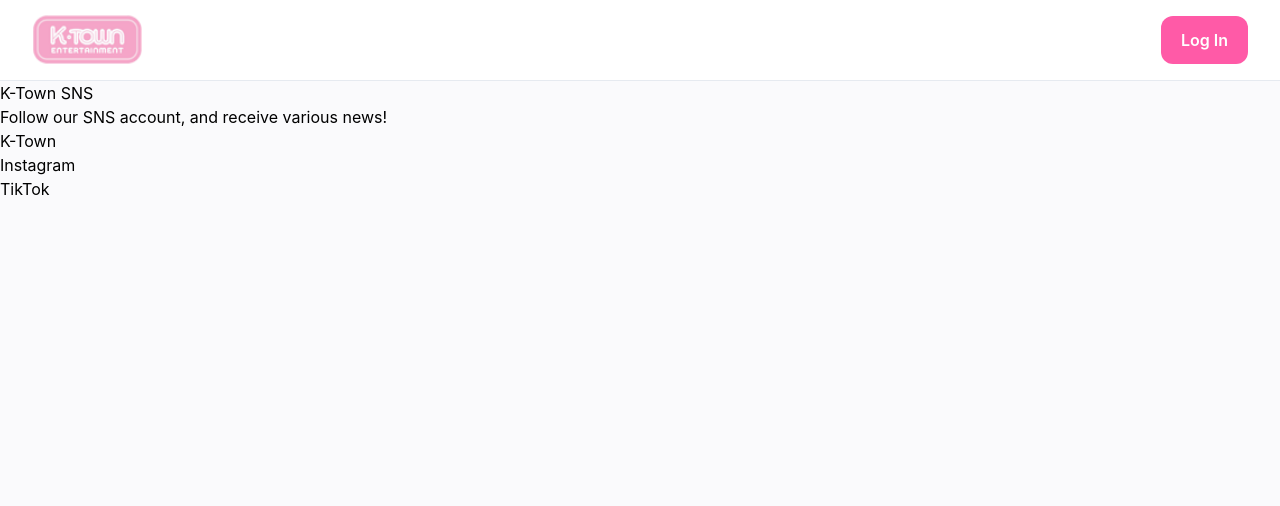
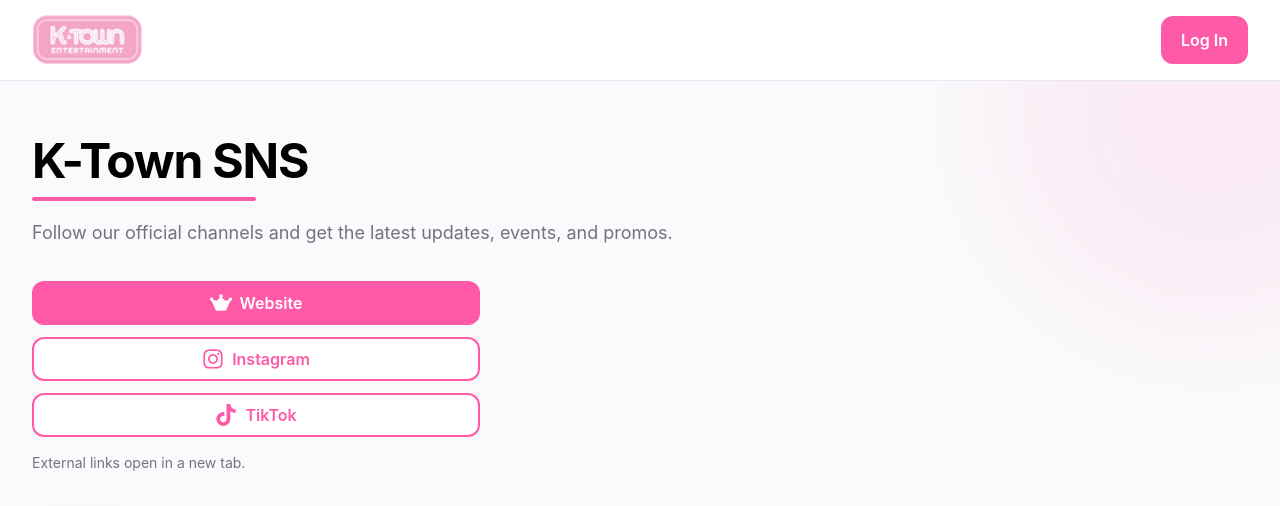
Before and after one commit to yoonsh-ca/Loyalty, a React (Create React App) app in the folder frontend/: page /sns in a window 1280 px wide. Shown: the top 506 px of the page. Built offline with nearby package versions, Linux system fonts and the light colour scheme.

Commit message:
style: Sns.jsx

```diff
--- a/frontend/package.json
+++ b/frontend/package.json
@@ -11,6 +11,7 @@
     "react": "^19.1.1",
     "react-barcode": "^1.6.1",
     "react-dom": "^19.1.1",
+    "react-icons": "^5.5.0",
     "react-router-dom": "^7.9.1",
     "react-scripts": "5.0.1",
     "web-vitals": "^2.1.4"
--- a/frontend/src/pages/Sns.jsx
+++ b/frontend/src/pages/Sns.jsx
@@ -1,27 +1,114 @@
-import React from 'react';
 import Navbar from '../components/Navbar';
+import { FaInstagram, FaTiktok, FaWebAwesome } from 'react-icons/fa6';
 
 export default function Sns() {
   return (
     <div>
       <Navbar />
-      <h1>K-Town SNS</h1>
-      <p>Follow our SNS account, and receive various news!</p>
-      <div>
-        <a href='https://www.kplaytown.ca'>
-          <span>K-Town</span>
-        </a>
+
+      {/* 배경 워시 레이어 (본문 뒤, 헤더 아래) */}
+      <div
+        className='pointer-events-none fixed inset-0 z-0 overflow-hidden'
+        aria-hidden
+      >
+        {/* 우상단 워시 */}
+        <div
+          className='absolute -top-24 right-[-140px] h-[420px] w-[420px] rounded-full blur-3xl'
+          style={{ backgroundColor: 'rgba(var(--brand-pink-rgb), 0.09)' }}
+        />
+        {/* 좌하단 워시 */}
+        <div
+          className='absolute bottom-[-120px] -left-24 h-[360px] w-[360px] rounded-full blur-3xl'
+          style={{ backgroundColor: 'rgba(var(--brand-pink-rgb), 0.07)' }}
+        />
       </div>
-      <div>
-        <a href='https://www.instagram.com/ktown_edmonton'>
-          <span>Instagram</span>
-        </a>
-      </div>
-      <div>
-        <a href='https://www.tiktok.com/@ktownsgm'>
-          <span>TikTok</span>
-        </a>
-      </div>
+
+      <main className='relative z-10 container py-10 md:py-14'>
+        {/* 헤더 */}
+        <header>
+          <h1 className='text-3xl md:text-5xl font-bold tracking-tight'>
+            K-Town SNS
+          </h1>
+          <div className='mt-3 h-1 w-40 md:w-56 bg-brand rounded-full' />
+          <p className='muted mt-4 max-w-2xl text-base md:text-lg leading-7 md:leading-8'>
+            Follow our official channels and get the latest updates, events, and
+            promos.
+          </p>
+        </header>
+
+        {/* 링크 리스트 (세로 스택, 버튼 내부는 text-align 으로 중앙 정렬) */}
+        <section className='mt-8'>
+          <div className='grid gap-3 max-w-md'>
+            {/* Website */}
+            <a
+              href='https://www.kplaytown.ca'
+              target='_blank'
+              rel='noreferrer'
+              aria-label='Open K-Town website'
+              className='
+                btn-primary w-full rounded-xl
+                flex h-11 text-center justify-center  /* 고정 높이 + 라인하이트로 수직/가로 중앙 */
+                hover:opacity-90 transition-opacity select-none
+                whitespace-nowrap
+              '
+            >
+              <FaWebAwesome
+                size={22}
+                aria-hidden='true'
+                className='inline align-middle mr-2'
+              />
+              <span className='inline align-middle'>Website</span>
+            </a>
+
+            {/* Instagram */}
+            <a
+              href='https://www.instagram.com/ktown_edmonton'
+              target='_blank'
+              rel='noreferrer'
+              aria-label='Open Instagram'
+              className='
+                btn-outline w-full rounded-xl
+                flex h-11 text-center justify-center
+                hover:bg-gray-100 transition-colors select-none
+                whitespace-nowrap
+              '
+            >
+              <FaInstagram
+                size={22}
+                aria-hidden='true'
+                className='inline align-middle mr-2'
+              />
+              <span className='inline align-middle'>Instagram</span>
+            </a>
+
+            {/* TikTok */}
+            <a
+              href='https://www.tiktok.com/@ktownsgm'
+              target='_blank'
+              rel='noreferrer'
+              aria-label='Open TikTok'
+              className='
+                btn-outline w-full rounded-xl
+                flex h-11 text-center justify-center
+                hover:bg-gray-100 transition-colors select-none
+                whitespace-nowrap
+              '
+            >
+              <FaTiktok
+                size={22}
+                aria-hidden='true'
+                className='inline align-middle mr-2'
+              />
+              <span className='inline align-middle'>TikTok</span>
+            </a>
+          </div>
+
+          {/* 안내문구 */}
+          <p className='muted text-sm mt-4'>
+            External links open in a new tab.
+          </p>
+        </section>
+      </main>
     </div>
   );
 }
```
Also changed, not shown: 1 other file (tests, documents, lock files or other folders).
